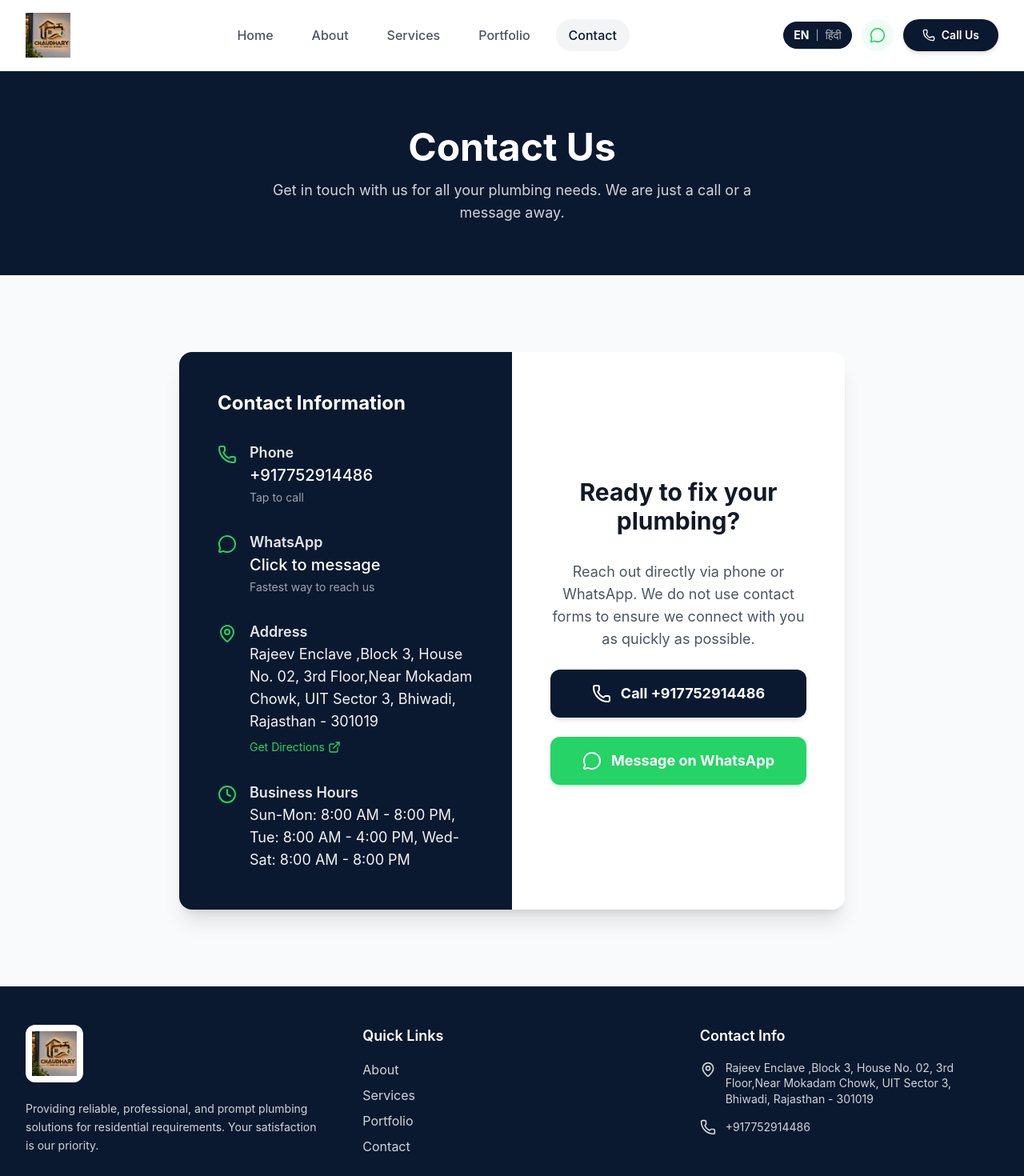
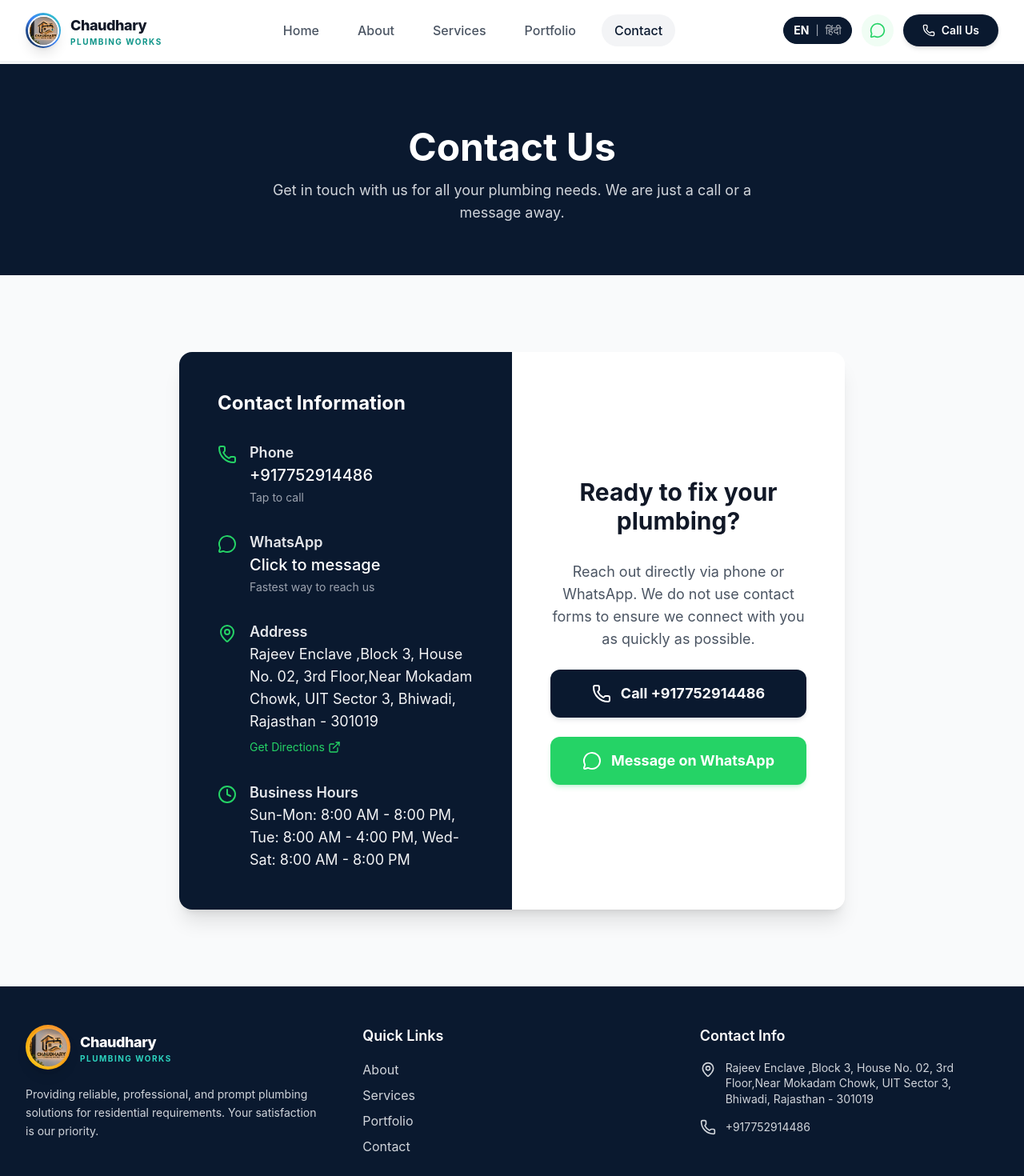
Before and after one commit to khushi934/chaudhary_plumbing, a React (Vite) app: page /contact in a window 1280 px wide. Shown: the top 1470 px of the page at 80% size. Built offline with nearby package versions, Linux system fonts and the light colour scheme.

Commit message:
style: circular logo with gradient ring and glow effect in navbar and footer

```diff
--- a/src/components/Footer.jsx
+++ b/src/components/Footer.jsx
@@ -14,17 +14,33 @@ const Footer = () => {
         <div className="grid grid-cols-1 md:grid-cols-3 gap-8 md:gap-12">
 
           {/* Brand Col */}
-          <div className="space-y-4">
-            <Link to="/" className="inline-block">
-              <div className="bg-white rounded-xl p-2 inline-block">
-                <img
-                  src={logo}
-                  alt="Chaudhary Plumbing Works"
-                  className="h-14 w-auto object-contain"
-                />
+          <div className="space-y-5">
+            <Link to="/" className="flex items-center gap-3 group w-fit">
+              {/* Circular logo with golden gradient ring */}
+              <div className="relative">
+                <div className="w-14 h-14 rounded-full p-[2.5px] bg-gradient-to-tr from-yellow-400 via-amber-500 to-orange-400 shadow-lg group-hover:shadow-amber-400/40 group-hover:shadow-xl transition-all duration-300 group-hover:scale-110">
+                  <div className="w-full h-full rounded-full overflow-hidden border-2 border-white/10">
+                    <img
+                      src={logo}
+                      alt="Chaudhary Plumbing Works"
+                      className="w-full h-full object-cover"
+                    />
+                  </div>
+                </div>
+                {/* Glow */}
+                <div className="absolute inset-0 rounded-full bg-amber-400/20 blur-md opacity-0 group-hover:opacity-100 transition-opacity duration-300 -z-10" />
+              </div>
+              {/* Business name */}
+              <div className="flex flex-col leading-tight">
+                <span className="font-extrabold text-lg text-white tracking-tight">
+                  Chaudhary
+                </span>
+                <span className="text-[10px] font-bold text-teal-400 tracking-[0.15em] uppercase">
+                  Plumbing Works
+                </span>
               </div>
             </Link>
-            <p className="text-gray-300 text-sm leading-relaxed max-w-sm mt-4">
+            <p className="text-gray-300 text-sm leading-relaxed max-w-sm">
               {t('footer.description')}
             </p>
           </div>
--- a/src/components/Navbar.jsx
+++ b/src/components/Navbar.jsx
@@ -49,12 +49,30 @@ const Navbar = () => {
 
             {/* Logo */}
             <div className="flex items-center shrink-0">
-              <Link to="/" onClick={closeMenu}>
-                <img
-                  src={logo}
-                  alt="Chaudhary Plumbing Works"
-                  className="h-12 md:h-14 w-auto object-contain transition-transform duration-300 hover:scale-105"
-                />
+              <Link to="/" onClick={closeMenu} className="flex items-center gap-3 group">
+                {/* Circular logo with gradient ring */}
+                <div className="relative">
+                  <div className="w-11 h-11 md:w-13 md:h-13 rounded-full p-[2.5px] bg-gradient-to-tr from-brand-navy via-blue-500 to-teal-400 shadow-lg group-hover:shadow-blue-300/50 group-hover:shadow-xl transition-all duration-300 group-hover:scale-110">
+                    <div className="w-full h-full rounded-full overflow-hidden border-2 border-white">
+                      <img
+                        src={logo}
+                        alt="Chaudhary Plumbing Works"
+                        className="w-full h-full object-cover"
+                      />
+                    </div>
+                  </div>
+                  {/* Glow ring on hover */}
+                  <div className="absolute inset-0 rounded-full bg-blue-400/20 blur-md opacity-0 group-hover:opacity-100 transition-opacity duration-300 -z-10" />
+                </div>
+                {/* Business name */}
+                <div className="flex flex-col leading-tight">
+                  <span className="font-extrabold text-base md:text-lg text-gray-900 tracking-tight group-hover:text-brand-navy transition-colors duration-200">
+                    Chaudhary
+                  </span>
+                  <span className="text-[10px] font-bold text-teal-600 tracking-[0.15em] uppercase">
+                    Plumbing Works
+                  </span>
+                </div>
               </Link>
             </div>
 
```
